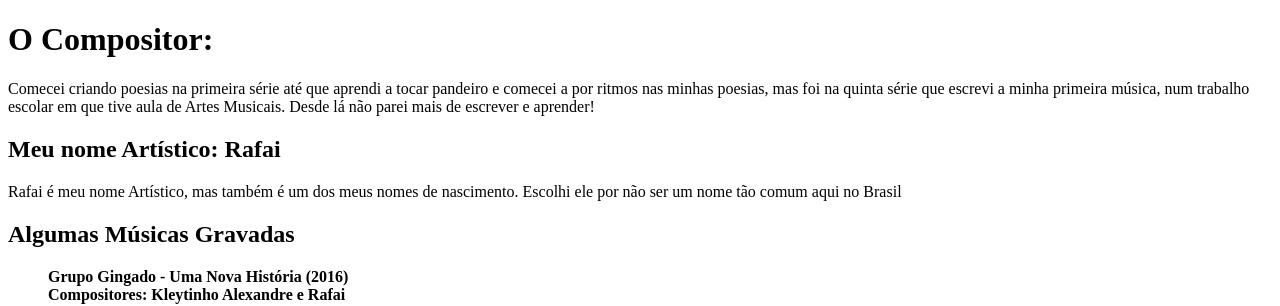
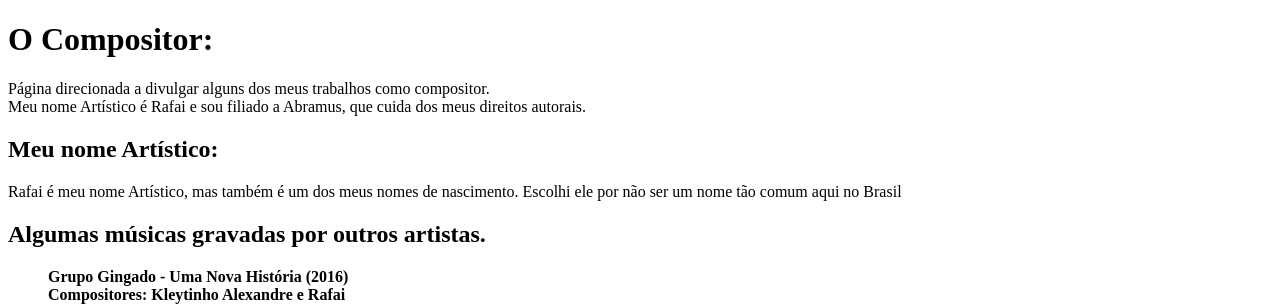
Before and after one commit to malaquiasdeoliveira/portal, a plain HTML site: page o-compositor.html in a window 1280 px wide. Shown: the top 306 px of the page. Drawn offline with Linux system fonts and the light colour scheme.

Commit message:
Alterando página o compositor

```diff
--- a/o-compositor.html
+++ b/o-compositor.html
@@ -10,18 +10,18 @@
         <header>
             <h1>O Compositor:</h1>
             <p>
-                Comecei criando poesias na primeira série até que aprendi a tocar pandeiro e comecei a por ritmos nas minhas poesias, mas foi na quinta série que escrevi a minha primeira música, num trabalho escolar em que tive aula de Artes Musicais.
-                Desde lá não parei mais de escrever e aprender!
+                Página direcionada a divulgar alguns dos meus trabalhos como compositor. <br>
+                Meu nome Artístico é Rafai e sou filiado a Abramus, que cuida dos meus direitos autorais.
             </p>
         </header>
         <article>
             <h2>
-                Meu nome Artístico: Rafai
+                Meu nome Artístico:
             </h2>
             <p>Rafai é meu nome Artístico, mas também é um dos meus nomes de nascimento. Escolhi ele por não ser um nome tão comum aqui no Brasil</p>
         </article>
         <article>
-            <h2>Algumas Músicas Gravadas</h2>
+            <h2>Algumas músicas gravadas por outros artistas.</h2>
             <ul>
                 <p><b>Grupo Gingado - Uma Nova História (2016) <br>
                     Compositores: Kleytinho Alexandre e Rafai </b></p>
```
